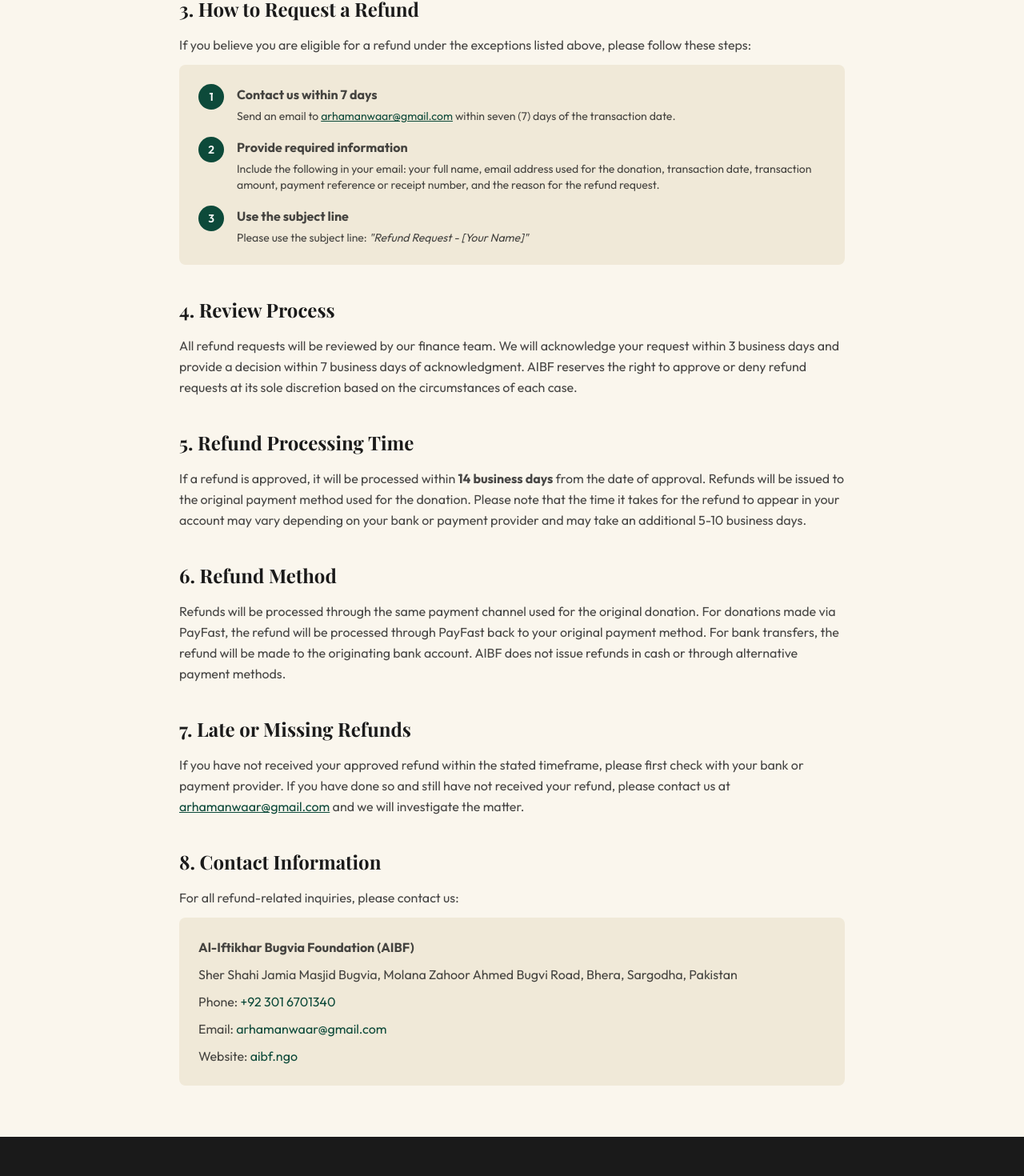
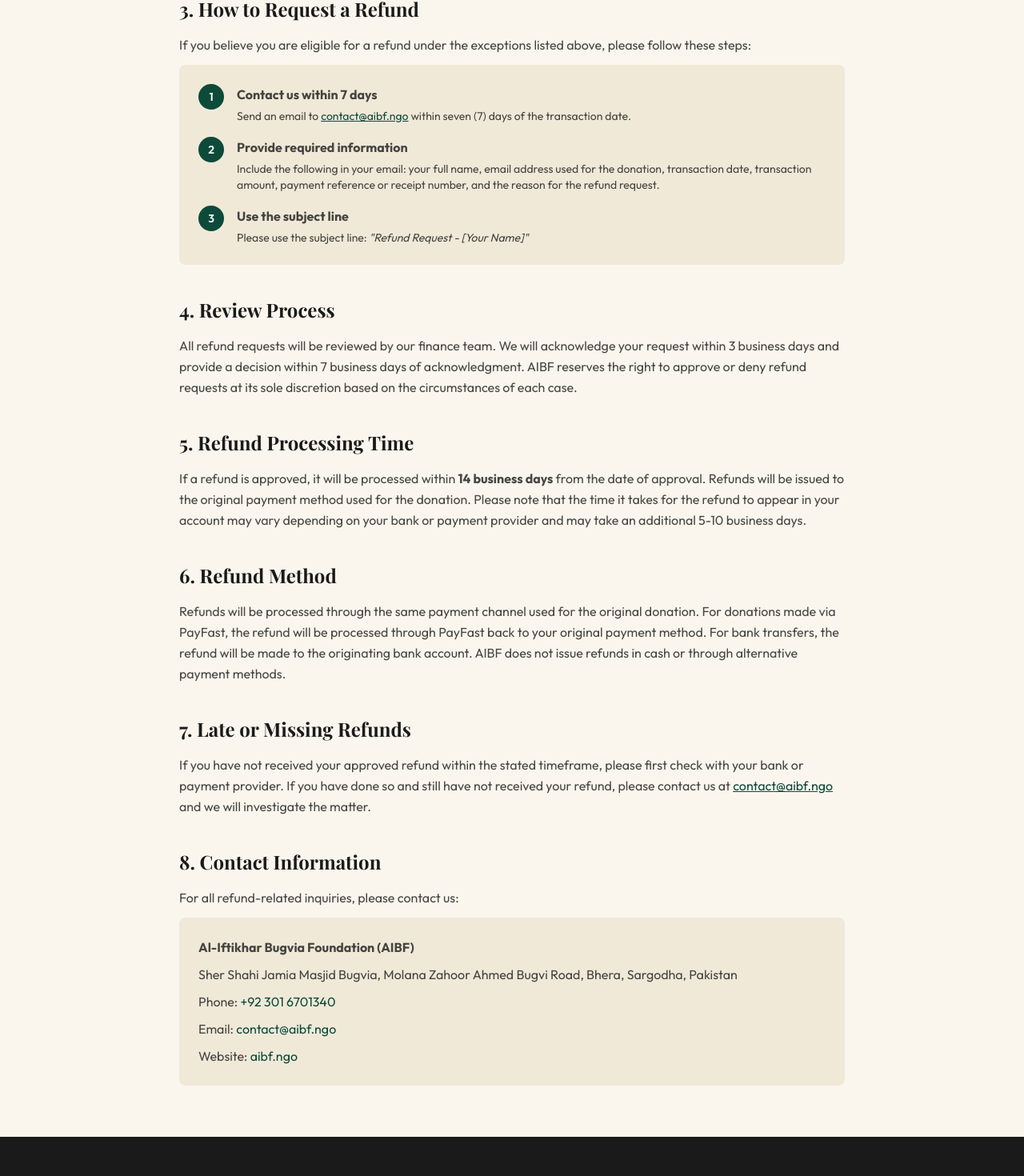
Before and after one commit to iarhamanwaar/aibf.ngo, a Next.js app: page /refund in a window 1280 px wide. Shown: the part 987-2457 px from the top of the page at 80% size. Built offline with nearby package versions, Linux system fonts and the light colour scheme; a web font is replaced by a local one.

Commit message:
Use professional contact@aibf.ngo email everywhere

```diff
--- a/src/app/privacy/page.tsx
+++ b/src/app/privacy/page.tsx
@@ -301,10 +301,10 @@
                   <p>
                     Email:{" "}
                     <a
-                      href="mailto:arhamanwaar@gmail.com"
+                      href="mailto:contact@aibf.ngo"
                       className="text-emerald-deep hover:text-gold transition-colors"
                     >
-                      arhamanwaar@gmail.com
+                      contact@aibf.ngo
                     </a>
                   </p>
                   <p>
--- a/src/app/refund/page.tsx
+++ b/src/app/refund/page.tsx
@@ -105,10 +105,10 @@
                       <p className="text-sm mt-1">
                         Send an email to{" "}
                         <a
-                          href="mailto:arhamanwaar@gmail.com"
+                          href="mailto:contact@aibf.ngo"
                           className="text-emerald-deep hover:text-gold transition-colors underline"
                         >
-                          arhamanwaar@gmail.com
+                          contact@aibf.ngo
                         </a>{" "}
                         within seven (7) days of the transaction date.
                       </p>
@@ -198,10 +198,10 @@
                   provider. If you have done so and still have not received your
                   refund, please contact us at{" "}
                   <a
-                    href="mailto:arhamanwaar@gmail.com"
+                    href="mailto:contact@aibf.ngo"
                     className="text-emerald-deep hover:text-gold transition-colors underline"
                   >
-                    arhamanwaar@gmail.com
+                    contact@aibf.ngo
                   </a>{" "}
                   and we will investigate the matter.
                 </p>
@@ -235,10 +235,10 @@
                   <p>
                     Email:{" "}
                     <a
-                      href="mailto:arhamanwaar@gmail.com"
+                      href="mailto:contact@aibf.ngo"
                       className="text-emerald-deep hover:text-gold transition-colors"
                     >
-                      arhamanwaar@gmail.com
+                      contact@aibf.ngo
                     </a>
                   </p>
                   <p>
--- a/src/app/terms/page.tsx
+++ b/src/app/terms/page.tsx
@@ -279,10 +279,10 @@
                   <p>
                     Email:{" "}
                     <a
-                      href="mailto:arhamanwaar@gmail.com"
+                      href="mailto:contact@aibf.ngo"
                       className="text-emerald-deep hover:text-gold transition-colors"
                     >
-                      arhamanwaar@gmail.com
+                      contact@aibf.ngo
                     </a>
                   </p>
                   <p>
--- a/src/components/StructuredData.tsx
+++ b/src/components/StructuredData.tsx
@@ -25,7 +25,7 @@
       "@type": "ContactPoint",
       telephone: "+92-301-6701340",
       contactType: "customer service",
-      email: "arhamanwaar@gmail.com",
+      email: "contact@aibf.ngo",
     },
     sameAs: ["https://www.instagram.com/aibf_org"],
     areaServed: {
--- a/src/lib/translations.ts
+++ b/src/lib/translations.ts
@@ -136,7 +136,7 @@
     "contact.phone.label": "Phone",
     "contact.phone.value": "+92 301 6701340",
     "contact.email.label": "Email",
-    "contact.email.value": "arhamanwaar@gmail.com",
+    "contact.email.value": "contact@aibf.ngo",
     "contact.person1.name": "Sahibzada Ahmad Mansoor Bugvi",
     "contact.person1.role": "General Secretary — +92 321 4699096",
     "contact.person2.name": "Sahibzada Salman Abubakar Bugvi",
@@ -307,7 +307,7 @@
     "contact.phone.label": "فون",
     "contact.phone.value": "+92 301 6701340",
     "contact.email.label": "ای میل",
-    "contact.email.value": "arhamanwaar@gmail.com",
+    "contact.email.value": "contact@aibf.ngo",
     "contact.person1.name": "صاحبزادہ احمد منصور بگوی",
     "contact.person1.role": "جنرل سیکرٹری — +92 321 4699096",
     "contact.person2.name": "صاحبزادہ سلمان ابوبکر بگوی",
```
